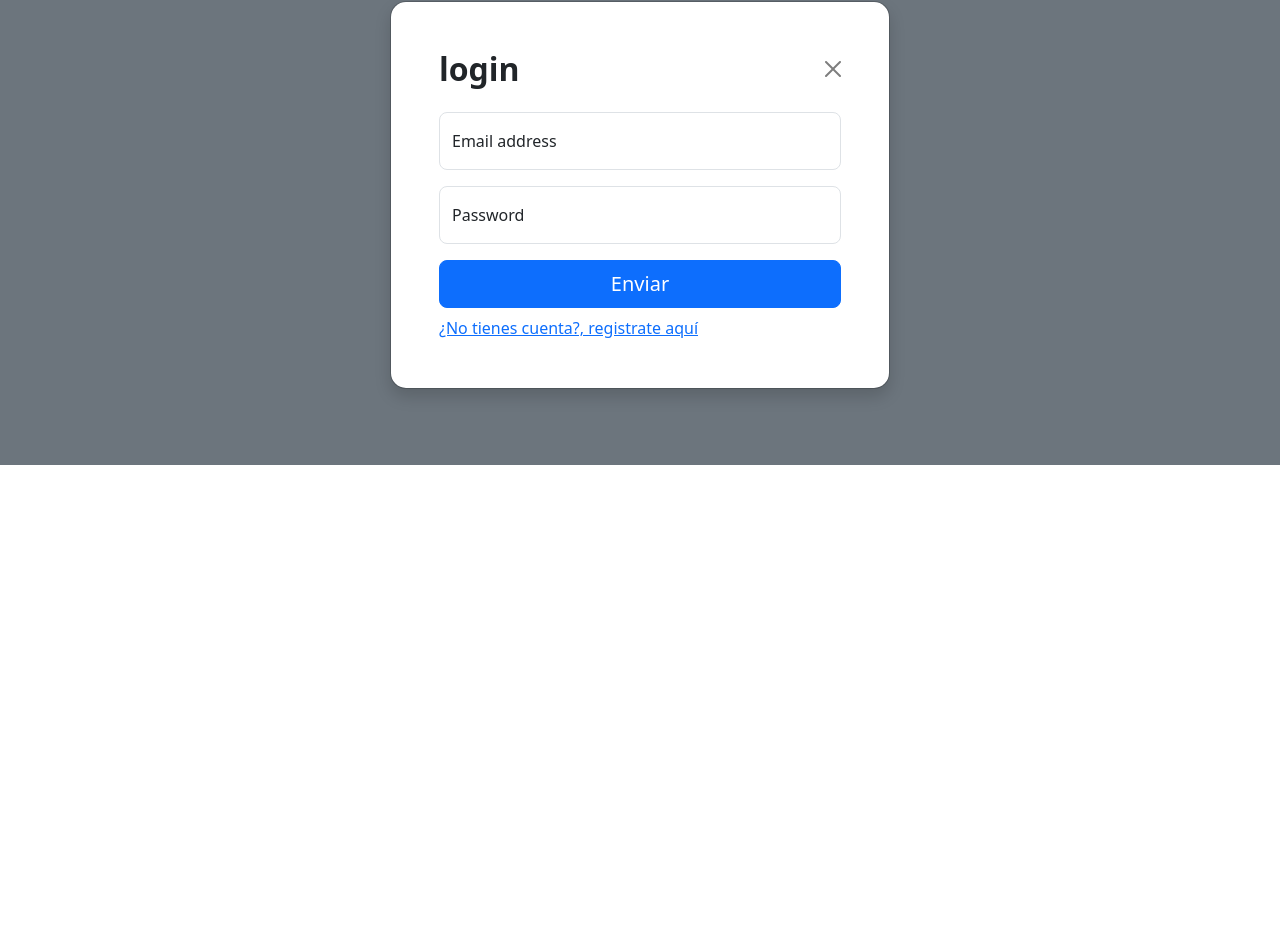
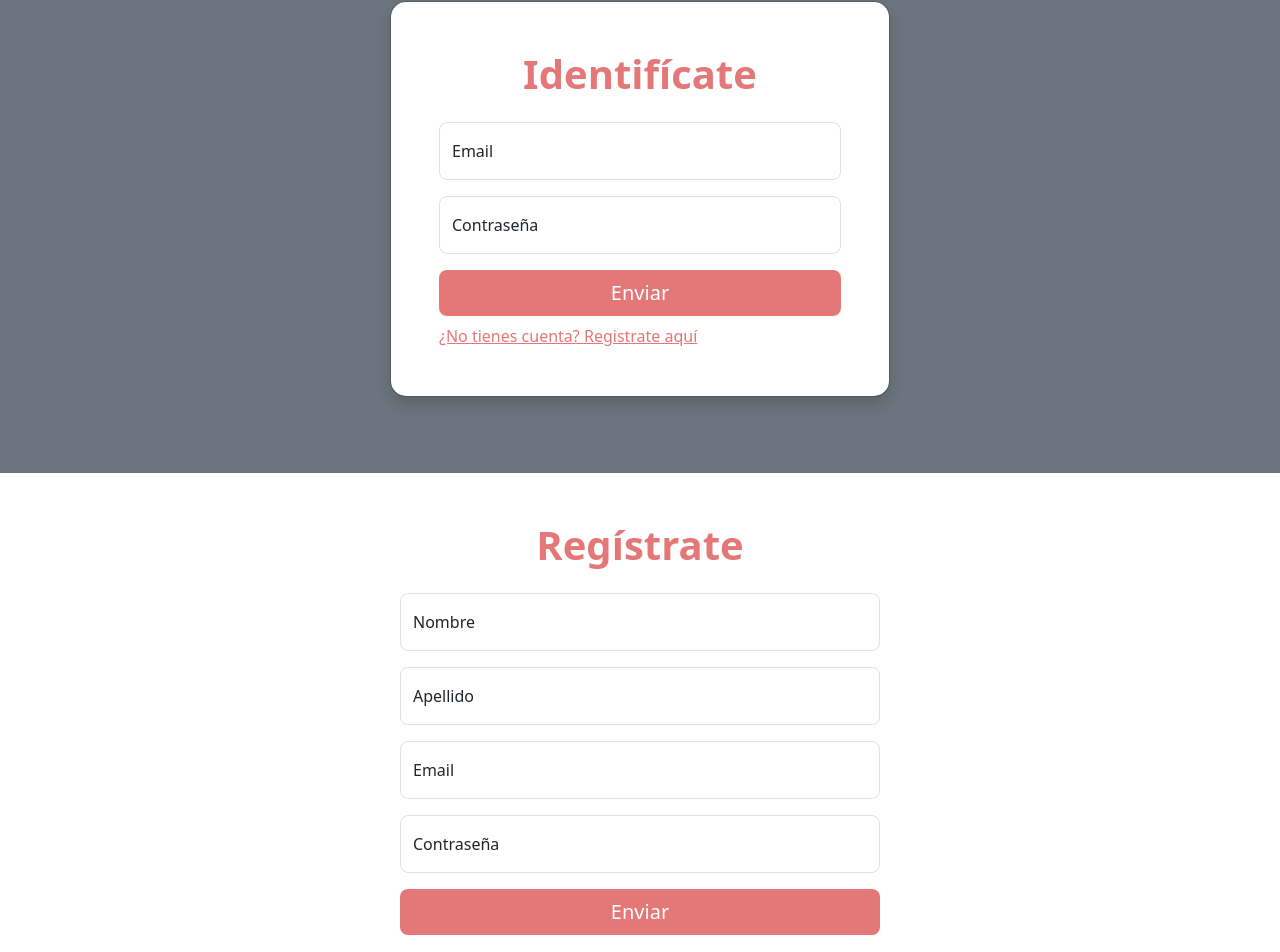
Before and after one commit to contemporanica/front, an Angular app: page / in a window 1280 px wide. Shown: the part 75-1027 px from the top of the page. Before the commit the page ends 800 px from the top, so only its background shows below. Built offline with nearby package versions, Linux system fonts and the light colour scheme.

Commit message:
Registro y login

```diff
--- a/angular.json
+++ b/angular.json
@@ -94,5 +94,8 @@
         }
       }
     }
+  },
+  "cli": {
+    "analytics": "8dc84a6f-5487-4751-8a2b-1db1ba5bdc60"
   }
 }
--- a/src/app/app.component.html
+++ b/src/app/app.component.html
@@ -1 +1,2 @@
 <app-login></app-login>
+<app-registro></app-registro>
--- a/src/app/components/login/login.component.css
+++ b/src/app/components/login/login.component.css
@@ -0,0 +1,17 @@
+.login{
+    text-align: center;
+    width: 100%;
+
+
+}
+
+.texto-rosa{
+    color:#e47777 ;
+
+}
+
+.btn-primary{
+    background-color: #e47777 ;
+    border-width: 0px;
+    color: white;
+}
--- a/src/app/components/login/login.component.html
+++ b/src/app/components/login/login.component.html
@@ -3,24 +3,24 @@
       <div class="modal-content rounded-4 shadow">
         <div class="modal-header p-5 pb-4 border-bottom-0">
           <!-- <h1 class="modal-title fs-5" >Modal title</h1> -->
-          <h1 class="fw-bold mb-0 fs-2">login</h1>
-          <button type="button" class="btn-close" data-bs-dismiss="modal" aria-label="Close"></button>
+          <h1 class="fw-bold mb-0  login texto-rosa" >Identifícate</h1>
+
         </div>
 
         <div class="modal-body p-5 pt-0">
           <form class="">
             <div class="form-floating mb-3">
               <input type="email" class="form-control rounded-3" id="floatingInput" placeholder="name@example.com">
-              <label for="floatingInput">Email address</label>
+              <label for="floatingInput">Email </label>
             </div>
             <div class="form-floating mb-3">
               <input type="password" class="form-control rounded-3" id="floatingPassword" placeholder="Password">
-              <label for="floatingPassword">Password</label>
+              <label for="floatingPassword">Contraseña</label>
             </div>
             <button class="w-100 mb-2 btn btn-lg rounded-3 btn-primary" type="submit">Enviar</button>
 
          <div>
-            <a href="registro.html"> ¿No tienes cuenta?, registrate aquí</a>
+            <a href="registro.html"  class="texto-rosa"> ¿No tienes cuenta? Registrate aquí</a>
             </div>
 
 
--- a/src/app/components/registro/registro.component.css
+++ b/src/app/components/registro/registro.component.css
@@ -0,0 +1,15 @@
+.w-600{
+    width: 600px;
+}
+
+
+.texto-rosa{
+    color:#e47777 ;
+
+}
+
+.btn-primary{
+    background-color: #e47777 ;
+    border-width: 0px;
+    color: white;
+}
--- a/src/app/components/registro/registro.component.html
+++ b/src/app/components/registro/registro.component.html
@@ -1 +1,39 @@
-<p>registro works!</p>
+
+<div class="m-0 row justify-content-center">
+<div class="col-auto text-center w-600">
+
+    <div class="p-5 pb-4 border-bottom-0">
+        <!-- <h1 class="modal-title fs-5" >Modal title</h1> -->
+        <h1 class="fw-bold mb-0  login texto-rosa" >Regístrate</h1>
+
+    </div>
+
+    <div class="p-5 pt-0">
+    <form class="">
+        <div class="form-floating mb-3">
+        <input type="text" class="form-control rounded-3" id="nombre" placeholder="nombre">
+        <label for="nombre">Nombre </label>
+      </div>
+
+      <div class="form-floating mb-3">
+        <input type="text" class="form-control rounded-3" id="apellido" placeholder="Apellido">
+        <label for="apellido">Apellido </label>
+      </div>
+      <div class="form-floating mb-3">
+        <input type="email" class="form-control rounded-3" id="email" placeholder="name@example.com">
+        <label for="email">Email </label>
+      </div>
+      <div class="form-floating mb-3">
+          <input type="password" class="form-control rounded-3" id="contrasena" placeholder="Password">
+          <label for="contrasena">Contraseña</label>
+        </div>
+        <button class="w-100 mb-2 btn btn-lg rounded-3 btn-primary" type="submit">Enviar</button>
+
+
+
+
+
+</form>
+</div>
+</div>
+</div>
```
